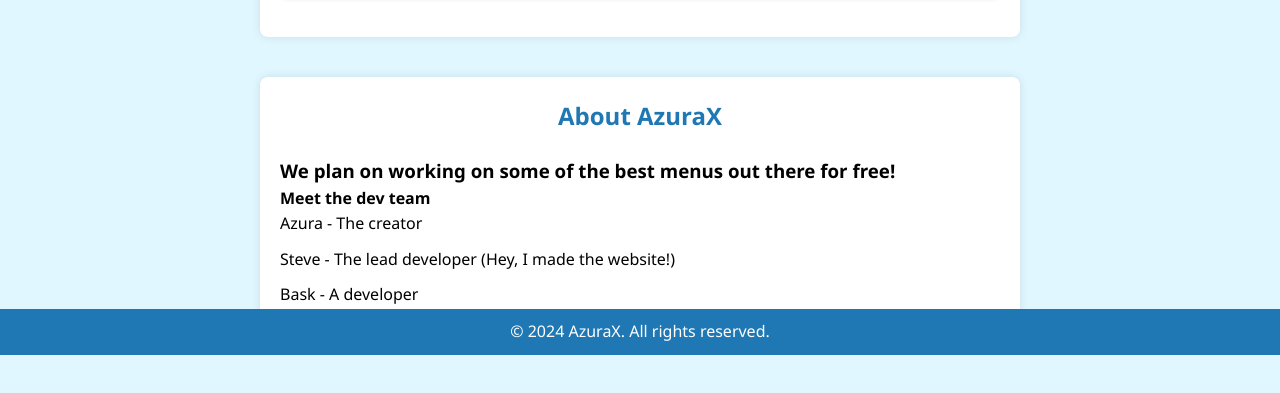
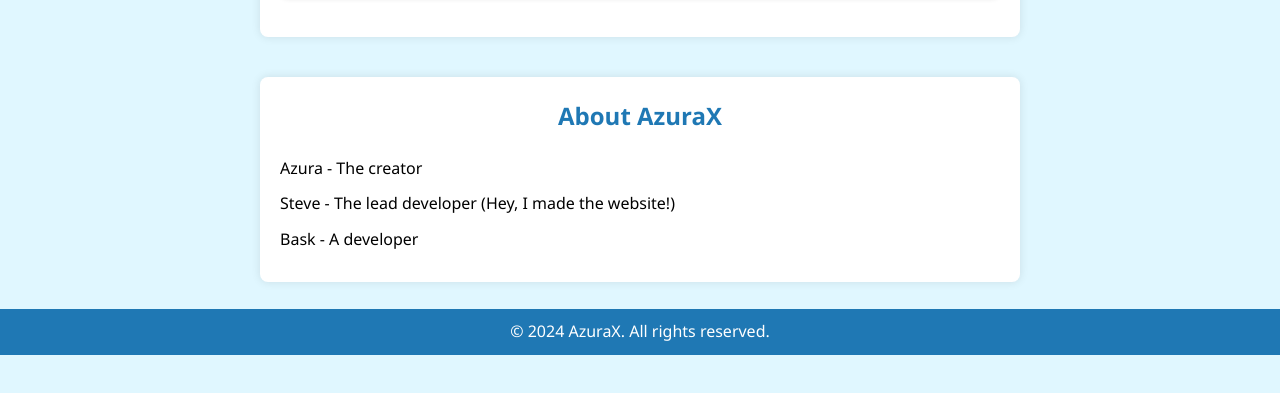
Before and after one commit to UMTGoober/UMT-Website, a plain HTML site: page index.html in a window 1280 px wide. Shown: the part 445-838 px from the top of the page. After the commit the page ends 800 px from the top, so only its background shows below. Drawn offline with Linux system fonts and the light colour scheme.

Commit message:
we only wanna focus on one menu now.

```diff
--- a/index.html
+++ b/index.html
@@ -134,8 +134,6 @@
 
         <section class="section">
             <h2>About AzuraX</h2>
-            <h3>We plan on working on some of the best menus out there for free!</h3>
-            <h4>Meet the dev team</h4>
             <ul>
                 <li>Azura - The creator</li>
                 <li>Steve - The lead developer (Hey, I made the website!)</li>
```
